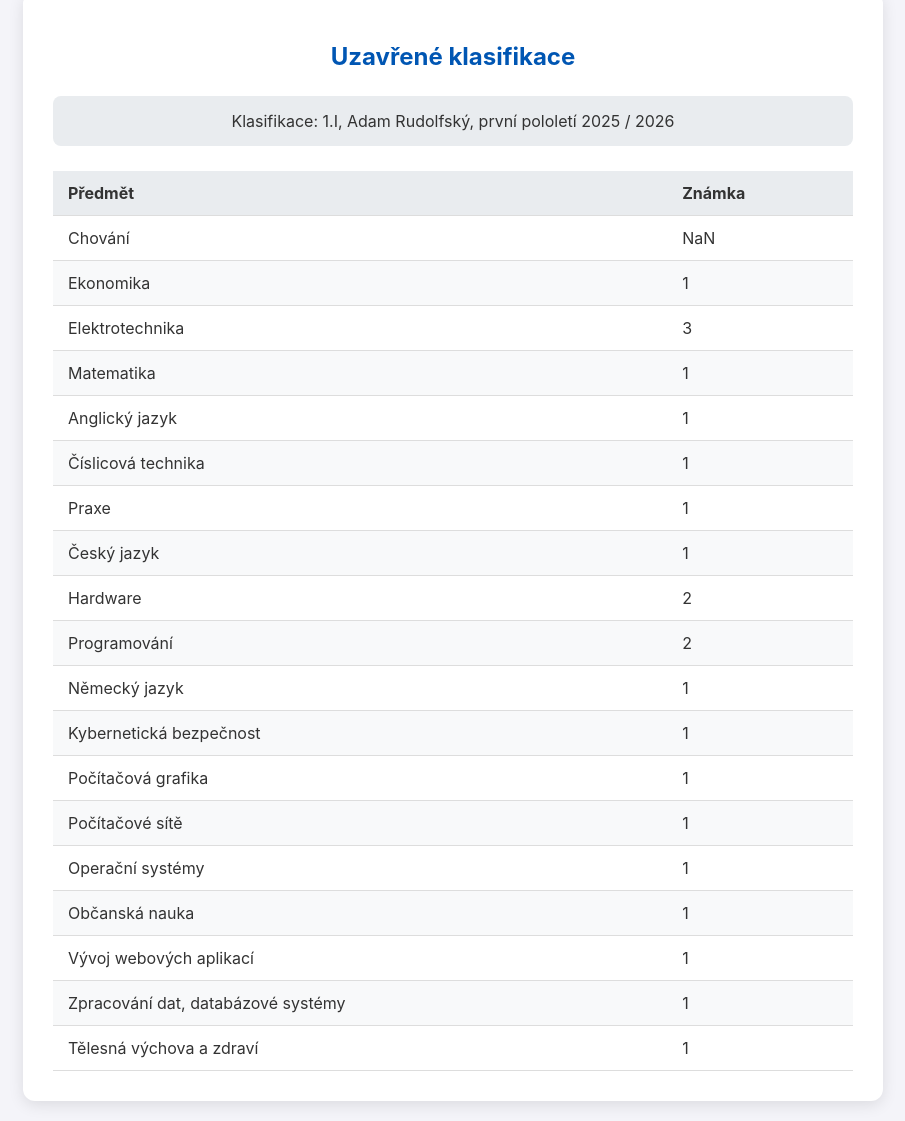
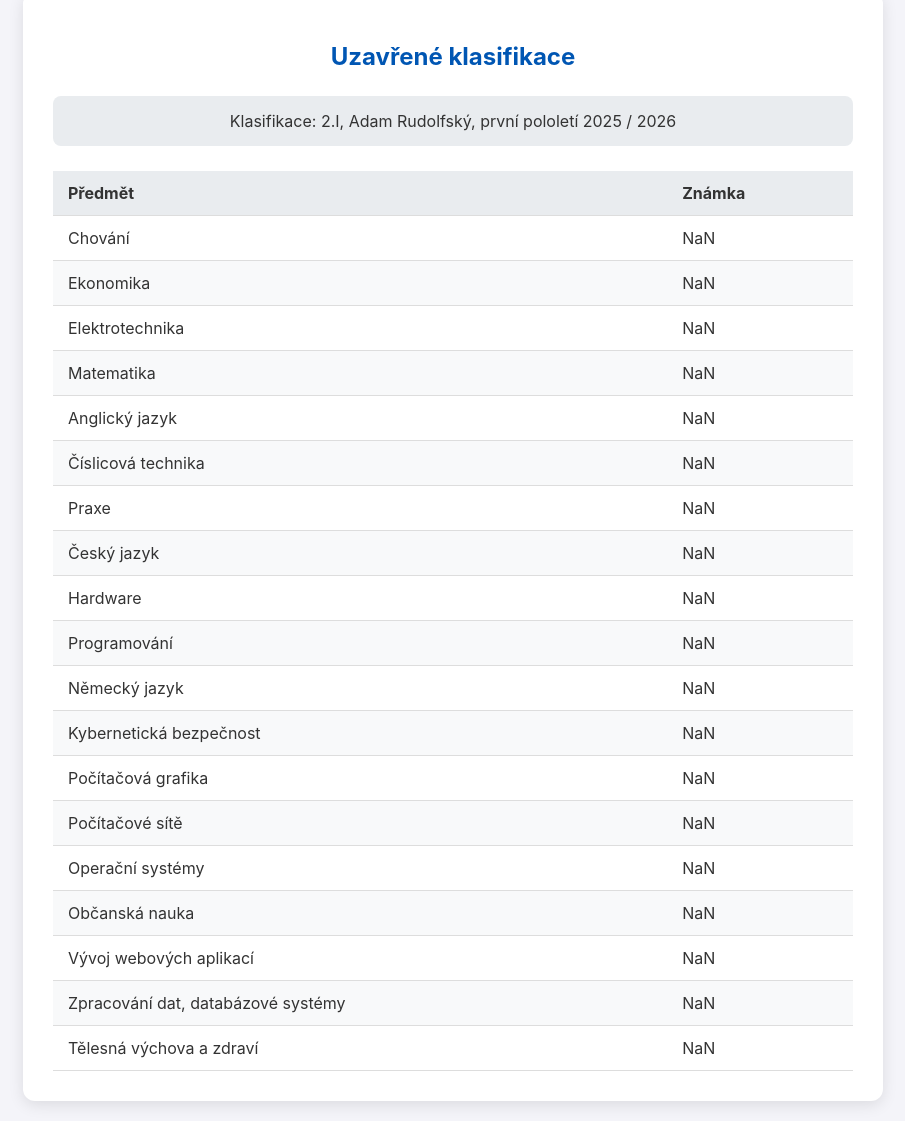
Before and after one commit to ssitas/zastupcez, a plain HTML site: page klasifikace_uzavrena.html in a window 1280 px wide. Shown: the part 28-1149 px from the top of the page, without its empty margins (187-1092 px from the left). Drawn offline with Linux system fonts and the light colour scheme.

Commit message:
Update klasifikace_uzavrena.html

```diff
--- a/klasifikace_uzavrena.html
+++ b/klasifikace_uzavrena.html
@@ -10,7 +10,7 @@
     <a href="index.html" class="back-button">Zpět</a>
     <div class="container">
         <h2 class="page-title">Uzavřené klasifikace</h2>
-        <p class="info-text">Klasifikace: 1.I, Adam Rudolfský, první pololetí 2025 / 2026</p>
+        <p class="info-text">Klasifikace: 2.I, Adam Rudolfský, první pololetí 2025 / 2026</p>
 
         <table>
             <thead>
@@ -26,75 +26,75 @@
                 </tr>
                 <tr>
                     <td>Ekonomika</td>
-                    <td>1</td>
+                    <td>NaN</td>
                 </tr>
                 <tr>
                     <td>Elektrotechnika</td>
-                    <td>3</td>
+                    <td>NaN</td>
                 </tr>
                 <tr>
                     <td>Matematika</td>
-                    <td>1</td>
+                    <td>NaN</td>
                 </tr>
                  <tr>
                     <td>Anglický jazyk</td>
-                    <td>1</td>
+                    <td>NaN</td>
                 </tr>
                  <tr>
                     <td>Číslicová technika</td>
-                    <td>1</td>
+                    <td>NaN</td>
                 </tr>
                  <tr>
                     <td>Praxe</td>
-                    <td>1</td>
+                    <td>NaN</td>
                 </tr>
                  <tr>
                     <td>Český jazyk</td>
-                    <td>1</td>
+                    <td>NaN</td>
                 </tr>
                  <tr>
                     <td>Hardware</td>
-                    <td>2</td>
+                    <td>NaN</td>
                 </tr>
                  <tr>
                     <td>Programování</td>
-                    <td>2</td>
+                    <td>NaN</td>
                 </tr>
                  <tr>
                     <td>Německý jazyk</td>
-                    <td>1</td>
+                    <td>NaN</td>
                 </tr>
                  <tr>
                     <td>Kybernetická bezpečnost</td>
-                    <td>1</td>
+                    <td>NaN</td>
                 </tr>
                  <tr>
                     <td>Počítačová grafika</td>
-                    <td>1</td>
+                    <td>NaN</td>
                 </tr>
                  <tr>
                     <td>Počítačové sítě</td>
-                    <td>1</td>
+                    <td>NaN</td>
                 </tr>
                  <tr>
                     <td>Operační systémy</td>
-                    <td>1</td>
+                    <td>NaN</td>
                 </tr>
                  <tr>
                     <td>Občanská nauka</td>
-                    <td>1</td>
+                    <td>NaN</td>
                 </tr>
                  <tr>
                     <td>Vývoj webových aplikací</td>
-                    <td>1</td>
+                    <td>NaN</td>
                 </tr>
                  <tr>
                     <td>Zpracování dat, databázové systémy</td>
-                    <td>1</td>
+                    <td>NaN</td>
                 </tr>
                  <tr>
                     <td>Tělesná výchova a zdraví</td>
-                    <td>1</td>
+                    <td>NaN</td>
                 </tr>
 
 
```
